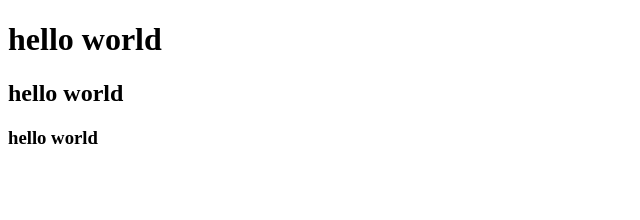
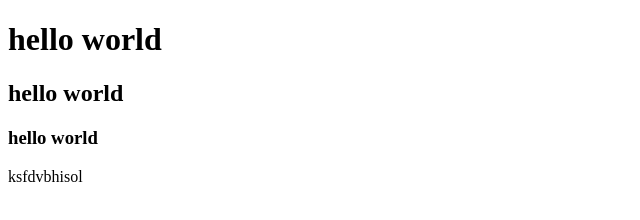
Before and after one commit to shankar-jaiswal/testingbranch, a plain HTML site: page index.html in a window 1280 px wide. Shown: the whole page, without its empty margins (0-640 px from the left). Drawn offline with Linux system fonts and the light colour scheme.

Commit message:
deva somethig

```diff
--- a/index.html
+++ b/index.html
@@ -9,5 +9,6 @@
     <h1>hello world</h1>
     <h2>hello world</h2>
     <h3>hello world</h3>
+    ksfdvbhisol
 </body>
 </html>
```
